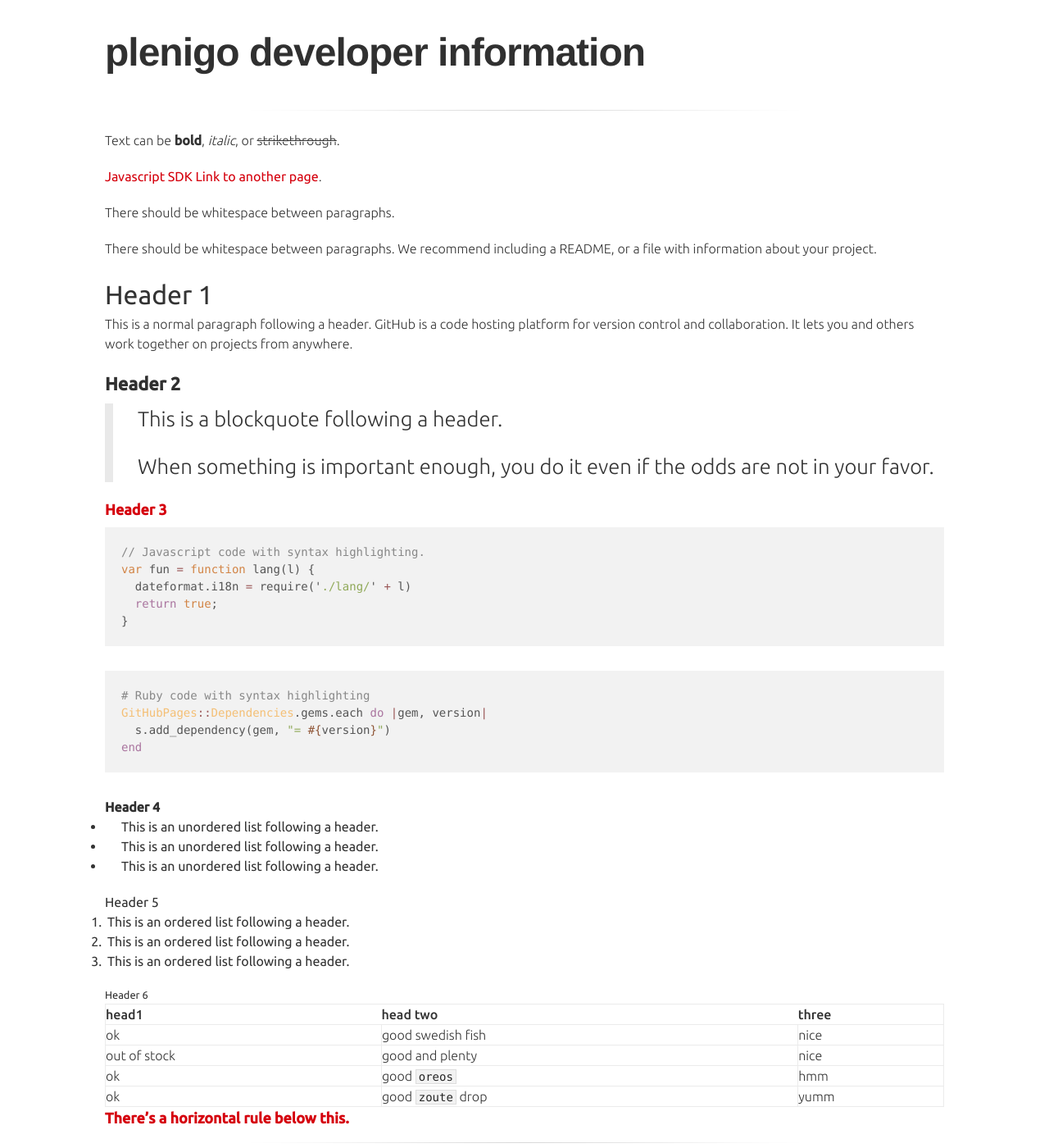
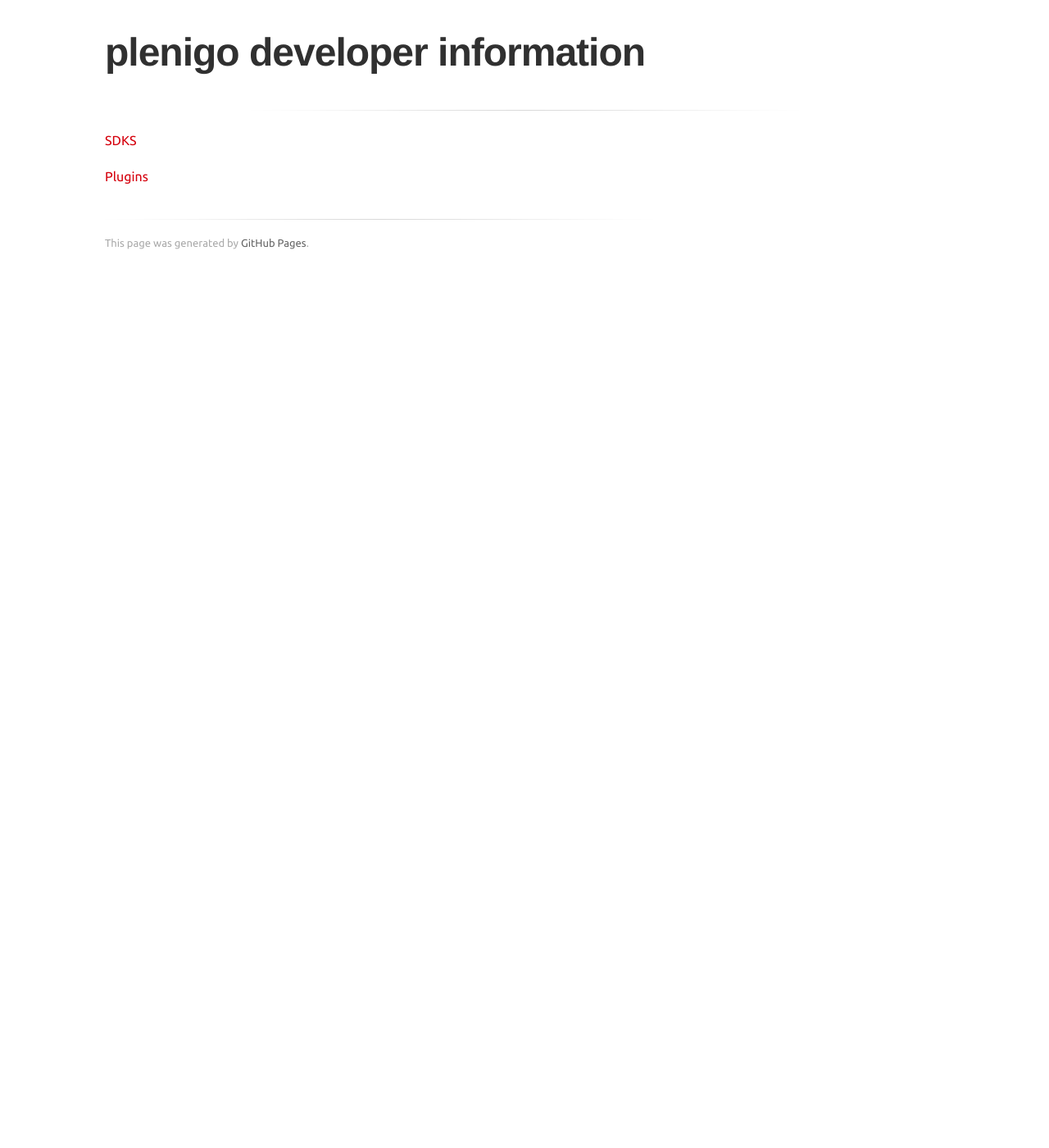
Before and after one commit to plenigo/plenigo.github.io, a Jekyll site: the page built from index.md, in a window 1280 px wide and 1400 px high. Shown: the whole window at 82% size. Built offline with Jekyll 4.4.1, drawn with Linux system fonts in a browser that asks for light colours; some web fonts are replaced; some of the changed text lies outside the part shown.

Commit message:
+ added six documentation + added javascript documentation

````diff
--- a/index.md
+++ b/index.md
@@ -2,123 +2,6 @@
 layout: default
 ---
 
-Text can be **bold**, _italic_, or ~~strikethrough~~.
+[SDKS](/sdks)
 
-[Javascript SDK](sdk/javascript)
-[Link to another page](another-page).
-
-There should be whitespace between paragraphs.
-
-There should be whitespace between paragraphs. We recommend including a README, or a file with information about your project.
-
-# [](#header-1)Header 1
-
-This is a normal paragraph following a header. GitHub is a code hosting platform for version control and collaboration. It lets you and others work together on projects from anywhere.
-
-## [](#header-2)Header 2
-
-> This is a blockquote following a header.
->
-> When something is important enough, you do it even if the odds are not in your favor.
-
-### [](#header-3)Header 3
-
-```js
-// Javascript code with syntax highlighting.
-var fun = function lang(l) {
-  dateformat.i18n = require('./lang/' + l)
-  return true;
-}
-```
-
-```ruby
-# Ruby code with syntax highlighting
-GitHubPages::Dependencies.gems.each do |gem, version|
-  s.add_dependency(gem, "= #{version}")
-end
-```
-
-#### [](#header-4)Header 4
-
-*   This is an unordered list following a header.
-*   This is an unordered list following a header.
-*   This is an unordered list following a header.
-
-##### [](#header-5)Header 5
-
-1.  This is an ordered list following a header.
-2.  This is an ordered list following a header.
-3.  This is an ordered list following a header.
-
-###### [](#header-6)Header 6
-
-| head1        | head two          | three |
-|:-------------|:------------------|:------|
-| ok           | good swedish fish | nice  |
-| out of stock | good and plenty   | nice  |
-| ok           | good `oreos`      | hmm   |
-| ok           | good `zoute` drop | yumm  |
-
-### There's a horizontal rule below this.
-
-* * *
-
-### Here is an unordered list:
-
-*   Item foo
-*   Item bar
-*   Item baz
-*   Item zip
-
-### And an ordered list:
-
-1.  Item one
-1.  Item two
-1.  Item three
-1.  Item four
-
-### And a nested list:
-
-- level 1 item
-  - level 2 item
-  - level 2 item
-    - level 3 item
-    - level 3 item
-- level 1 item
-  - level 2 item
-  - level 2 item
-  - level 2 item
-- level 1 item
-  - level 2 item
-  - level 2 item
-- level 1 item
-
-### Small image
-
-![](https://assets-cdn.github.com/images/icons/emoji/octocat.png)
-
-### Large image
-
-![](https://guides.github.com/activities/hello-world/branching.png)
-
-
-### Definition lists can be used with HTML syntax.
-
-<dl>
-<dt>Name</dt>
-<dd>Godzilla</dd>
-<dt>Born</dt>
-<dd>1952</dd>
-<dt>Birthplace</dt>
-<dd>Japan</dd>
-<dt>Color</dt>
-<dd>Green</dd>
-</dl>
-
-```
-Long, single-line code blocks should not wrap. They should horizontally scroll if they are too long. This line should be long enough to demonstrate this.
-```
-
-```
-The final element.
-```
+[Plugins](/plugins)
````
Also changed, not shown: pages/plugins/plugins.md (added, +14 -0 lines), pages/plugins/sixcms/sixcms.md (added, +113 -0 lines), pages/plugins/wordpress/wordpress.md (added, +14 -0 lines), pages/sdks/javascript/javascript.md (renamed from pages/sdks/javascript/index.md, +16 -16 lines), pages/sdks/javascript/paywall/hide_content_afterwards.md (+1 -1 lines), pages/sdks/javascript/paywall/hide_content_by_default.md (+1 -1 lines), pages/sdks/javascript/paywall/load_content_afterwards.md (+1 -1 lines), pages/sdks/sdks.md (added, +16 -0 lines), assets/images/wp/en-plenigo_dashboard.png (added), assets/images/wp/en-plenigo_extended_settings.png (added), assets/images/wp/wp_activate_plenigo.png (added), assets/images/wp/wp_install_plenigo.png (added), assets/images/wp/wp_menu_plenigo.png (added), assets/images/wp/wp_plenigo_content.png (added), 5 more files.
